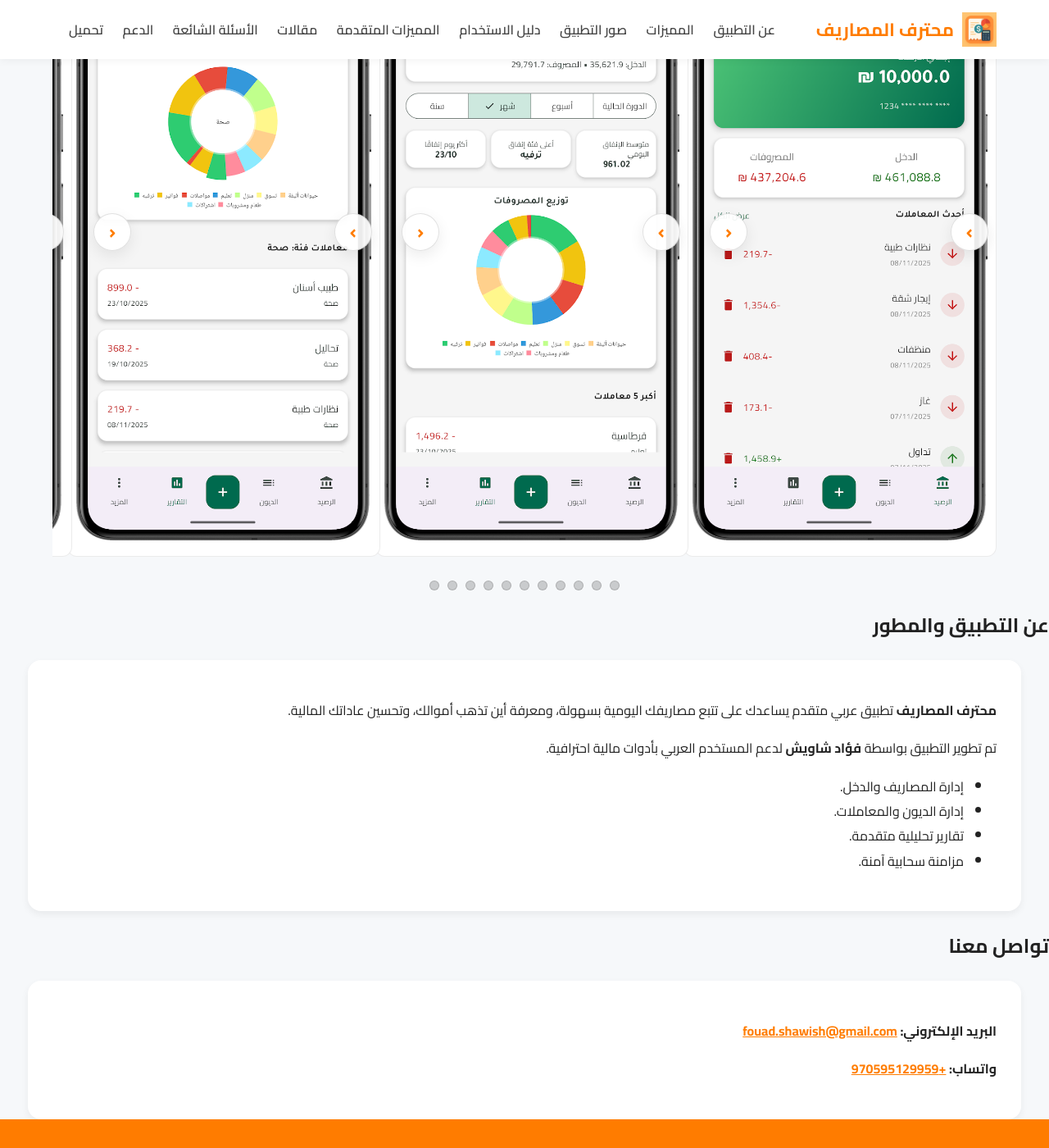
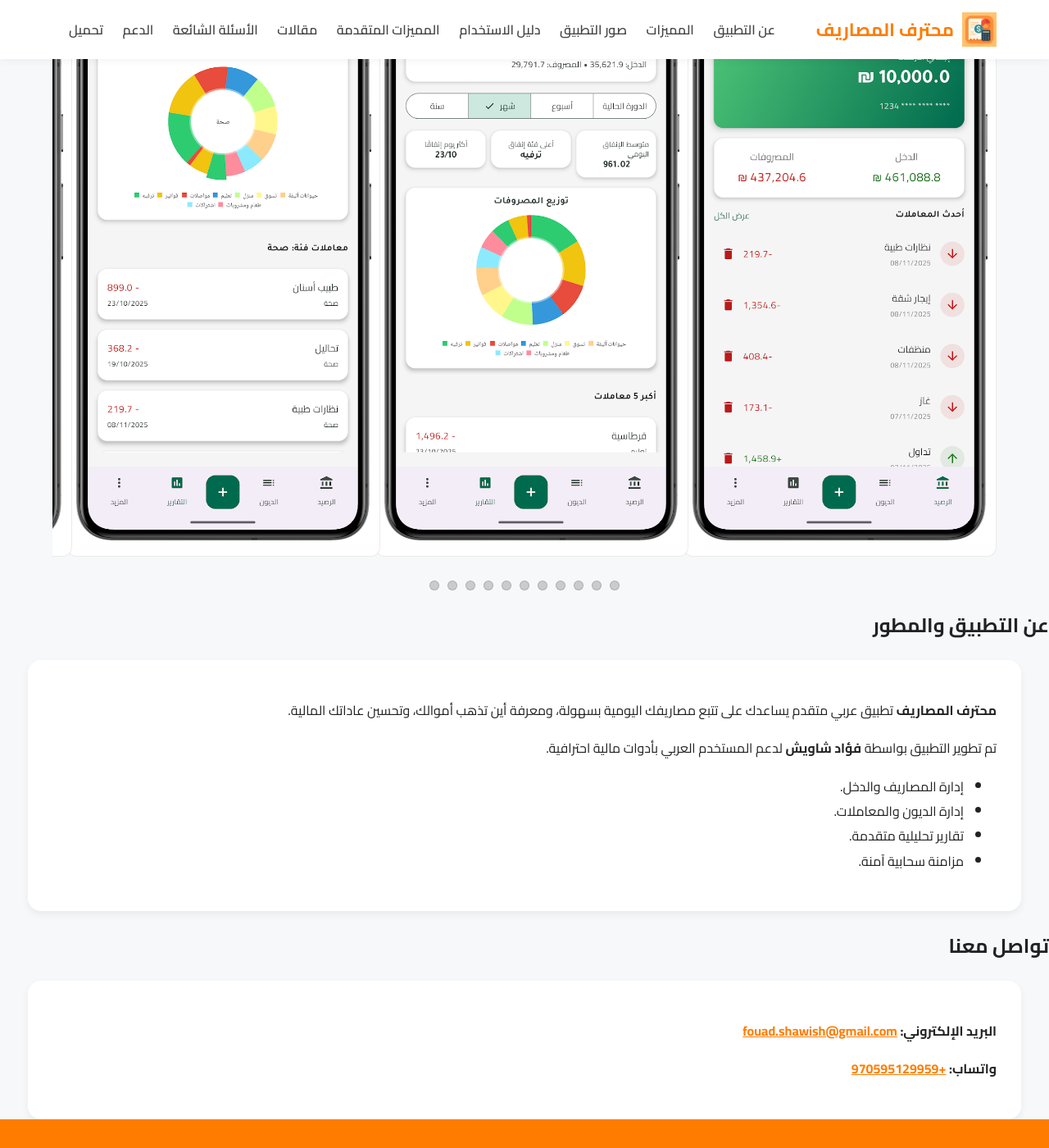
Before and after one commit to fouadshawish-png/fouadshawish-png.github.io, a Jekyll site: the page built from index.html, in a window 1280 px wide and 1400 px high, scrolled down 1419 px. Shown: the whole window at 82% size. Built offline with Jekyll 4.4.1, drawn with Linux system fonts in a browser that asks for light colours.

Commit message:
Refactor blog layout and improve image styling for better presentation

```diff
--- a/index.html
+++ b/index.html
@@ -85,8 +85,6 @@
             {%- assign next_num = next_idx | plus: 1 -%}
 
             <figure class="screen-slide" id="screen-{{ forloop.index }}">
-                <a class="screen-arrow-btn screen-prev" href="#screen-{{ prev_num }}" aria-label="الصورة السابقة">‹</a>
-                <a class="screen-arrow-btn screen-next" href="#screen-{{ next_num }}" aria-label="الصورة التالية">›</a>
                 <img class="screen-img" src="{{ f.path | relative_url }}" alt="لقطة شاشة {{ forloop.index }} من التطبيق" loading="lazy">
             </figure>
         {%- endfor -%}
--- a/style.css
+++ b/style.css
@@ -84,6 +84,19 @@
 
 .post-link:hover {
     text-decoration: underline;
+}
+
+.post-image {
+    display: block;
+    max-width: 100%;
+    height: auto;
+    border-radius: 12px;
+    margin: 12px auto 22px;
+    box-shadow: 0 6px 18px rgba(0,0,0,0.08);
+}
+
+.post-image--wide {
+    width: min(100%, 820px);
 }
 
 .share-actions {
@@ -328,37 +341,6 @@
 }
 
 
-.screen-arrow-btn {
-    position: absolute;
-    top: 50%;
-    transform: translateY(-50%);
-    width: 44px;
-    height: 44px;
-    border-radius: 999px;
-    background: rgba(255,255,255,0.92);
-    border: 1px solid rgba(0,0,0,0.12);
-    color: #ff7c00;
-    font-size: 26px;
-    line-height: 42px;
-    text-align: center;
-    text-decoration: none;
-    font-weight: 700;
-    box-shadow: 0 6px 18px rgba(0,0,0,0.08);
-}
-
-.screen-prev {
-    left: 10px;
-}
-
-.screen-next {
-    right: 10px;
-}
-
-.screen-arrow-btn:hover {
-    background: #fff7ec;
-    border-color: rgba(255,124,0,0.45);
-}
-
 @media (prefers-reduced-motion: reduce) {
     .screens-grid {
         scroll-behavior: auto;
```
Also changed, not shown: _posts/2026-02-09-common-monthly-budget-mistakes.md (+1 -1 lines), blog.html (+9 -9 lines).
